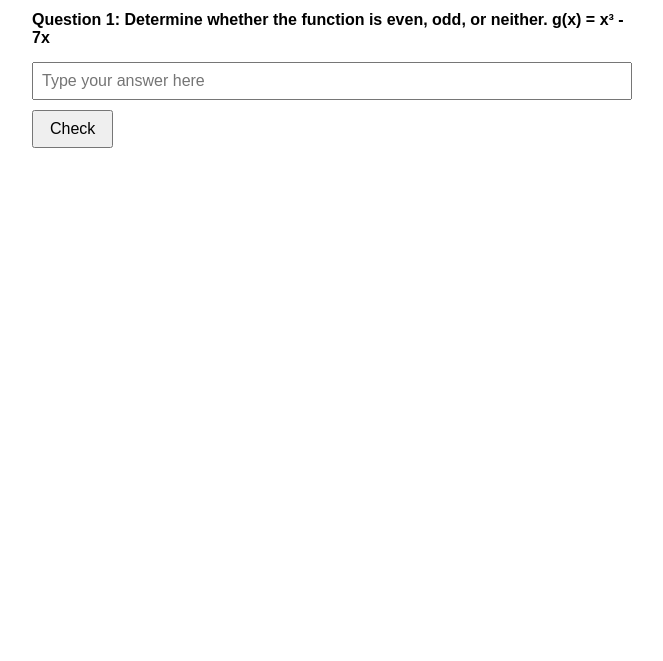
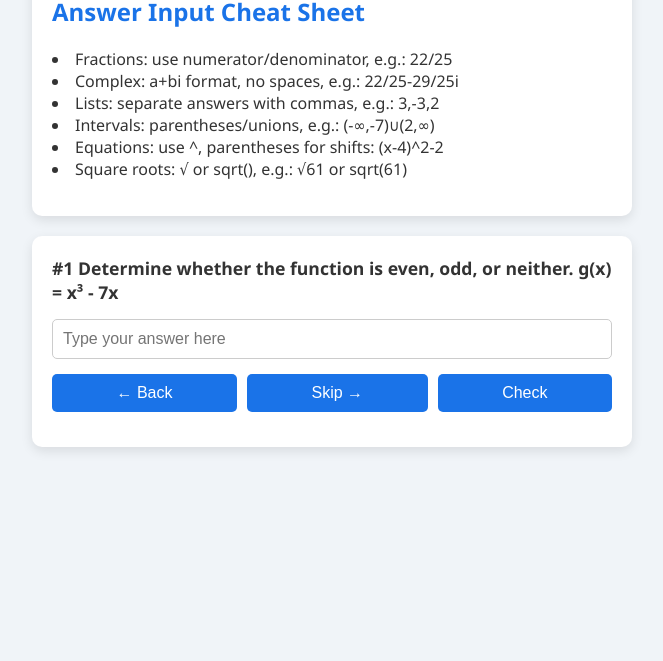
Before and after one commit to 510Nustad/math-quiz, a plain HTML site: page index.html in a window 1280 px wide. Shown: the part 139-800 px from the top of the page, without its empty margins (308-971 px from the left). Drawn offline with Linux system fonts and the light colour scheme.

Commit message:
Update index.html

```diff
--- a/index.html
+++ b/index.html
@@ -5,69 +5,204 @@
   <meta name="viewport" content="width=device-width, initial-scale=1.0">
   <title>Study Quiz</title>
   <style>
-    body { font-family: Arial, sans-serif; max-width: 600px; margin: 50px auto; padding: 20px; }
-    h1 { text-align: center; }
-    #question { margin-bottom: 15px; font-weight: bold; }
-    #answerBox { width: 100%; padding: 8px; font-size: 16px; box-sizing: border-box; }
-    #checkBtn { padding: 8px 16px; font-size: 16px; margin-top: 10px; }
-    #feedback { margin-top: 15px; font-weight: bold; }
+    /* Global Styles */
+    body {
+      font-family: 'Segoe UI', Tahoma, Geneva, Verdana, sans-serif;
+      background-color: #f0f4f8;
+      color: #333;
+      margin: 0;
+      padding: 0;
+      display: flex;
+      justify-content: center;
+      align-items: flex-start;
+      min-height: 100vh;
+    }
+    h1 {
+      text-align: center;
+      margin-bottom: 10px;
+      color: #1a73e8;
+    }
+
+    /* Container */
+    #container {
+      width: 90%;
+      max-width: 600px;
+      margin: 40px 0;
+    }
+    #cheatsheet, #quiz-container {
+      background-color: #fff;
+      border-radius: 10px;
+      box-shadow: 0 4px 12px rgba(0,0,0,0.1);
+      padding: 20px;
+      margin-bottom: 20px;
+    }
+    #cheatsheet h2 {
+      margin-top: 0;
+      color: #1a73e8;
+    }
+    #cheatsheet ul {
+      list-style: inside disc;
+      padding-left: 0;
+    }
+
+    /* Quiz Elements */
+    #question {
+      margin-bottom: 15px;
+      font-weight: bold;
+      font-size: 1.1em;
+    }
+    #answerBox {
+      width: 100%;
+      padding: 10px;
+      font-size: 1em;
+      box-sizing: border-box;
+      border: 1px solid #ccc;
+      border-radius: 5px;
+      margin-bottom: 15px;
+    }
+    #button-group {
+      display: flex;
+      gap: 10px;
+      flex-wrap: wrap;
+    }
+    button {
+      flex: 1 1 auto;
+      padding: 10px 0;
+      font-size: 1em;
+      background-color: #1a73e8;
+      color: white;
+      border: none;
+      border-radius: 5px;
+      cursor: pointer;
+      transition: background-color 0.2s ease;
+    }
+    button:hover {
+      background-color: #1558b0;
+    }
+    #feedback {
+      margin-top: 15px;
+      font-weight: bold;
+      color: #d93025;
+    }
+    #feedback.correct {
+      color: #188038;
+    }
   </style>
 </head>
 <body>
+  <div id="container">
     <h1>Study Quiz</h1>
+    <audio id="meow" src="meow.mp3"></audio>
+
+    <div id="cheatsheet">
+      <h2>Answer Input Cheat Sheet</h2>
+      <ul>
+        <li>Fractions: use numerator/denominator, e.g.: 22/25</li>
+        <li>Complex: a+bi format, no spaces, e.g.: 22/25-29/25i</li>
+        <li>Lists: separate answers with commas, e.g.: 3,-3,2</li>
+        <li>Intervals: parentheses/unions, e.g.: (-∞,-7)∪(2,∞)</li>
+        <li>Equations: use ^, parentheses for shifts: (x-4)^2-2</li>
+        <li>Square roots: √ or sqrt(), e.g.: √61 or sqrt(61)</li>
+      </ul>
+    </div>
+
     <div id="quiz-container">
       <div id="question"></div>
       <input type="text" id="answerBox" placeholder="Type your answer here">
+      <div id="button-group">
+        <button id="backBtn">← Back</button>
+        <button id="skipBtn">Skip →</button>
         <button id="checkBtn">Check</button>
+      </div>
       <div id="feedback"></div>
+    </div>
   </div>
 
   <script>
     const questions = [
-      { q: "Determine whether the function is even, odd, or neither. g(x) = x³ - 7x", a: "odd" },
-      { q: "Write an equation: y = x² shifted 4 units right then 2 units down.", a: "(x-4)^2-2" },
-      { q: "Simplify (7 - 2i) / (4 + 3i) in a + bi form.", a: "22/25 - 29/25i" },
-      { q: "Find zeros of h(x)=3x² + x - 5.", a: "(-1+√61)/6,(-1-√61)/6" },
-      { q: "Discriminant of 3x² + 6x + 4 = 0: number/type of solutions.", a: "two distinct imaginary solutions" },
-      { q: "For f(x)=-x²+4x+5: x-intercepts, y-intercept, axis of symmetry, vertex, max/min.", a: "x-intercepts: -1,5; y-intercept:5; axis: x=2; vertex:(2,9); maximum" },
-      { q: "Classify p(x)=9x - 5x⁴ + 2x² - 1: type, leading term, coefficient, degree.", a: "quartic; leading term:-5x^4; coefficient:-5; degree:4" },
-      { q: "Graph f(x)=x³-2x²-9x+18: zeros and y-intercept.", a: "zeros:3,-3,2; y-intercept:18" },
-      { q: "(2x³ + 3x² - 4) ÷ (x - 1): quotient and remainder.", a: "2x^2+5x+5, remainder 1" },
-      { q: "Find all zeros of x³+2x²-5x-6.", a: "2,-1,-3" },
-      { q: "For g(x)=(x+3)/(x-2): asymptotes, x- and y-intercepts.", a: "vertical: x=2; horizontal: y=1; x-int:-3; y-int:-1.5" },
-      { q: "Solve x²+5x-14>0 in interval notation.", a: "(-∞,-7)∪(2,∞)" },
-      { q: "Compute (f ∘ g)(x) for f(x)=x²-2x+3, g(x)=2x+5.", a: "4x²+16x+18" }
+      { q: "#1 Determine whether the function is even, odd, or neither. g(x) = x³ - 7x", a: "odd" },
+      { q: "#2 Write an equation for a function that has a graph with the given characteristics. The shape of y = x² is shifted 4 units to the right. Then the graph is shifted 2 units downward.", a: "(x-4)^2-2" },
+      { q: "#3 Simplify. Write your answer in the form a+bi. (7 - 2i) / (4 + 3i)", a: "22/25-29/25i" },
+      { q: "#4 Find the zeros of the function. Give exact answers. h(x) = 3x² + x - 5", a: "(-1+√61)/6,(-1-√61)/6" },
+      { q: "#5 Using the discriminant, b² - 4ac, determine if there is one real solution, two distinct real solutions, or two distinct imaginary solutions. 3x² + 4 = -6x", a: "two distinct imaginary solutions" },
+      { q: "#6 Find the x- and y-intercepts, axis of symmetry, vertex, and state whether the vertex is a maximum or minimum value. f(x) = -x² + 4x + 5", a: "x-intercepts:-1,5;y-intercept:5;axis:x=2;vertex:(2,9);maximum" },
+      { q: "#7 Classify the polynomial as constant, linear, quadratic, cubic, or quartic, and determine the leading term, the leading coefficient, and the degree of the polynomial. p(x) = 9x - 5x⁴ + 2x² - 1", a: "quartic;leading term:-5x^4;coefficient:-5;degree:4" },
+      { q: "#8 Graph the function. Find the zeros and y-intercept to help you graph. f(x) = x³ - 2x² - 9x + 18 (Hint: Consider factoring by grouping)", a: "zeros:3,-3,2;y-intercept:18" },
+      { q: "#9 Use synthetic division to find the quotient and the remainder. (2x³ + 3x² - 4) ÷ (x - 1)", a: "2x^2+5x+5,remainder1" },
+      { q: "#10 Find all the zeros of the polynomial function. h(x) = x³ + 2x² - 5x - 6 (Hint: Use the Rational Root Theorem to find possible rational zeros)", a: "2,-1,-3" },
+      { q: "#11 Graph the function. Identify and show all asymptotes (vertical, horizontal, or slant) as dashed lines. List the x- and y-intercepts. g(x) = (x + 3) / (x - 2)", a: "vertical:x=2;horizontal:y=1;x-int:-3;y-int:-1.5" },
+      { q: "#12 Solve the inequality. Write your answer in interval notation. x² + 5x - 14 > 0", a: "(-∞,-7)∪(2,∞)" },
+      { q: "#13 For the pair of functions, find the indicated composition. f(x) = x² - 2x + 3, g(x) = 2x + 5. Find (f ∘ g)(x)", a: "4x^2+16x+18" },
+      { q: "#14 Simplify. Write your answer in the form a+bi. (2 + 3i)(4 - i)", a: "11+10i" },
+      { q: "#15 Determine whether the function is even, odd, or neither. g(x) = x^4 - x^2", a: "even" },
+      { q: "#16 Write an equation for a function that has a graph with the given characteristics. The shape of y = √x is shifted 3 units to the left. Then the graph is shifted 1 unit upward.", a: "sqrt(x+3)+1" },
+      { q: "#17 Simplify. Write your answer in the form a+bi. (5 - i) / (2 + 4i)", a: "3/10-11/10i" },
+      { q: "#18 Solve for x: x² - 9 = 0", a: "3,-3" },
+      { q: "#19 Factor completely: x² - 5x + 6", a: "(x-2)(x-3)" },
+      { q: "#20 Solve the inequality: 2x - 3 < 7", a: "x<5" },
+      { q: "#21 Find the zeros of the function. f(x) = x² - 4x + 3", a: "1,3" },
+      { q: "#22 Find the domain of g(x) = 1 / (x + 2)", a: "(-∞,-2)∪(-2,∞)" },
+      { q: "#23 Expand: (x + 2)³", a: "x^3+6x^2+12x+8" },
+      { q: "#24 Simplify: log10(1000)", a: "3" },
+      { q: "#25 Solve: e^(2x) = 5", a: "ln(5)/2" },
+      { q: "#26 Simplify: √50", a: "5√2" },
+      { q: "#27 Solve the system: 2x + y = 5; x - y = 1", a: "x=2,y=1" },
+      { q: "#28 Find the midpoint between (1,2) and (5,8)", a: "3,5" },
+      { q: "#29 For f(x) = (2x+1)/(x-3): vertical and horizontal asymptotes; x- and y-intercepts", a: "vertical:x=3;horizontal:y=2;x-int:-1/2;y-int:-1/3" },
+      { q: "#30 Simplify: √18", a: "3√2" },
+      { q: "#31 Convert to a single logarithm: log a + log b", a: "log(ab)" },
+      { q: "#32 Expand: (x - y)²", a: "x^2-2xy+y^2" },
+      { q: "#33 Simplify: (x³)²", a: "x^6" },
+      { q: "#34 Evaluate at x=2: f(x) = 3x + 4", a: "10" },
+      { q: "#35 Find the distance between (0,0) and (3,4)", a: "5" },
+      { q: "#36 Simplify: x^0", a: "1" },
+      { q: "#37 Evaluate: | -5 |", a: "5" },
+      { q: "#38 Simplify: sin(0)", a: "0" },
+      { q: "#39 Evaluate: cos(π)", a: "-1" }
     ];
 
     let current = 0;
     const questionEl = document.getElementById('question');
     const answerBox = document.getElementById('answerBox');
-    const checkBtn = document.getElementById('checkBtn');
-    const feedback = document.getElementById('feedback');
+    const feedbackEl = document.getElementById('feedback');
+    const meow = document.getElementById('meow');
 
     function loadQuestion() {
-      const { q } = questions[current];
-      questionEl.textContent = `Question ${current+1}: ${q}`;
+      let { q } = questions[current];
+      questionEl.innerHTML = q;
       answerBox.value = '';
-      feedback.textContent = '';
+      feedbackEl.textContent = '';
+      feedbackEl.classList.remove('correct');
     }
 
-    checkBtn.addEventListener('click', () => {
-      const userAns = answerBox.value.replace(/\s+/g, '').toLowerCase();
-      const correctAns = questions[current].a.replace(/\s+/g, '').toLowerCase();
-      if (userAns === correctAns) {
-        feedback.textContent = 'Good job!';
-        current++;
-        if (current < questions.length) {
-          setTimeout(loadQuestion, 1000);
-        } else {
+    function endQuiz() {
       questionEl.textContent = 'Quiz Complete!';
       answerBox.style.display = 'none';
-          checkBtn.style.display = 'none';
+      document.getElementById('button-group').style.display = 'none';
     }
+
+    document.getElementById('checkBtn').addEventListener('click', () => {
+      const user = answerBox.value.replace(/\s+/g, '').toLowerCase();
+      const correct = questions[current].a.replace(/\s+/g, '').toLowerCase();
+      if (user === correct) {
+        meow.play();
+        feedbackEl.textContent = 'Good job!';
+        feedbackEl.classList.add('correct');
+        setTimeout(() => {
+          current++;
+          if (current < questions.length) loadQuestion(); else endQuiz();
+        }, 500);
       } else {
-        feedback.textContent = 'Try again.';
+        feedbackEl.textContent = 'Try again.';
       }
+    });
+
+    document.getElementById('backBtn').addEventListener('click', () => {
+      if (current > 0) { current--; loadQuestion(); }
+    });
+    document.getElementById('skipBtn').addEventListener('click', () => {
+      current++;
+      if (current < questions.length) loadQuestion(); else endQuiz();
     });
 
     loadQuestion();
```
Lines whose indentation alone changed are shown as unchanged.
